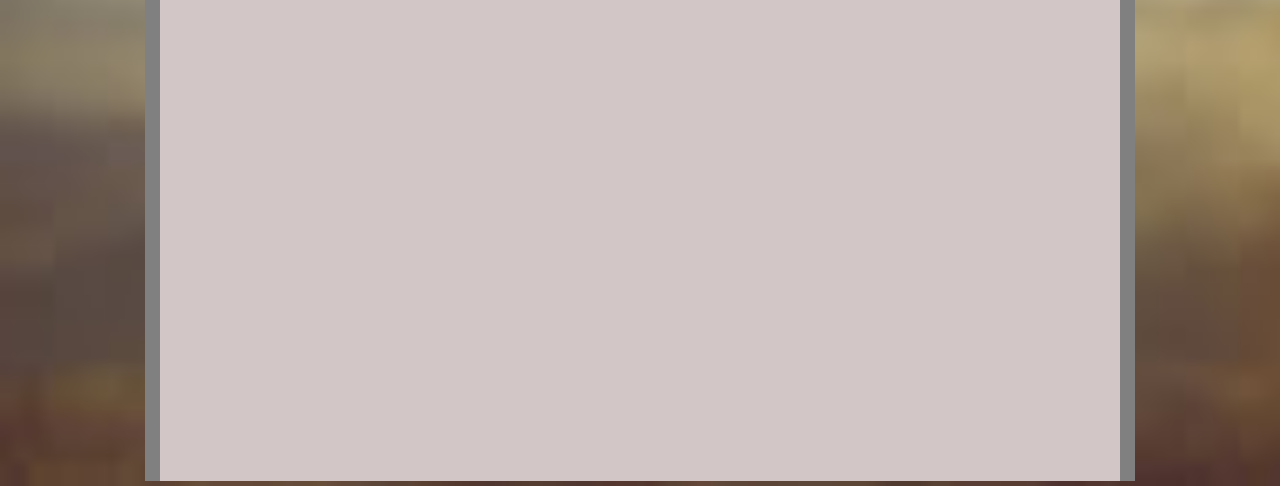
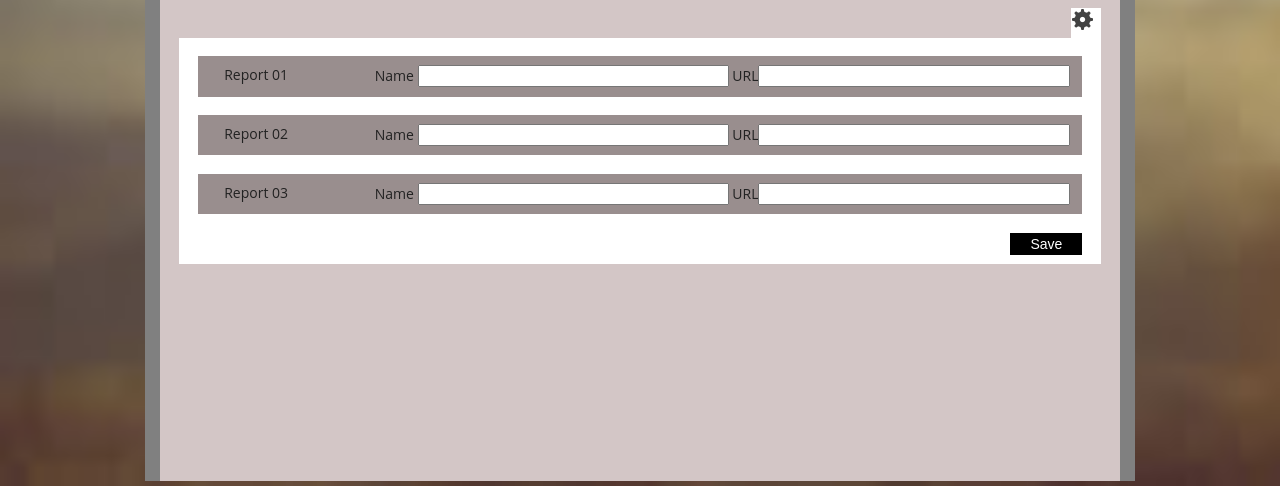
Before and after one commit to kerenk15/WebApp, a plain HTML site: page index.html in a window 1280 px wide. Shown: the part 329-815 px from the top of the page. Drawn offline with nearby package versions, Linux system fonts and the light colour scheme.

Commit message:
style update

```diff
--- a/css/main.css
+++ b/css/main.css
@@ -162,7 +162,7 @@ margin-right: 0;
 }
 
 li{
-    margin: 7%;
+    margin: 3%;
 }
 
 ul{
@@ -208,6 +208,47 @@ margin-right: 0;
     top:38px;
 }
 
+.settings{
+background: white;
+width: 30px;
+height: 30px;
+position: absolute;
+right: 2%;
+top:20px;
+}
+
+.reports-form{
+    width: 96%;
+    background: white;
+    position: absolute;
+    top:50px;
+    right: 2%;
+}
+
+input[type="url"] , input[type="text"]{
+    width: 35%;
+}
+
+legend{
+    float: left;
+    padding: 0 10% 0 2%;
+}
+
+fieldset {
+    border: 0;
+    margin: 2%;
+    padding: 1%;
+    background: #998E8E;
+}
+
+input[type="submit"]{
+    background: black;
+    float: right;
+    margin: 0% 2% 1%;
+    color: white;
+    padding: 3px 20px;
+    border: none;
+}
 /*
  * Remove text-shadow in selection highlight: h5bp.com/i
  * These selection rule sets have to be separate.
@@ -247,16 +288,6 @@ canvas,
 img,
 video {
     vertical-align: middle;
-}
-
-/*
- * Remove default fieldset styles.
- */
-
-fieldset {
-    border: 0;
-    margin: 0;
-    padding: 0;
 }
 
 /*
--- a/index.html
+++ b/index.html
@@ -118,6 +118,28 @@
                     </ul>
 
                     <div id="quick-reports">
+                        <a href="#" class="settings"><img src="img/settings.png"></a>
+                        <form  class="reports-form" action="submit.php" onsubmit="" mathod="get" role="">
+                            <fieldset>
+                              <legend>Report 01</legend>
+                              <label for="Name">Name</label> <input type ="text" name ="Name" id ="Name">
+                              <label for="url">URL</label><input type="url" name="url" id ="url">
+                            </fieldset>
+
+                            <fieldset>
+                              <legend>Report 02</legend>
+                              <label for="Name">Name</label> <input type ="text" name ="Name" id ="Name">
+                              <label for="url">URL</label><input type="url" name="url" id ="url">
+                            </fieldset>
+
+                            <fieldset>
+                              <legend>Report 03</legend>
+                              <label for="Name">Name</label> <input type ="text" name ="Name" id ="Name">
+                              <label for="url">URL</label><input type="url" name="url" id ="url">
+                            </fieldset>
+
+                            <input type = "submit" name = "save" value = "Save">
+                        </form>
                     </div>
 
                     <div id="fmy-folders">
```
